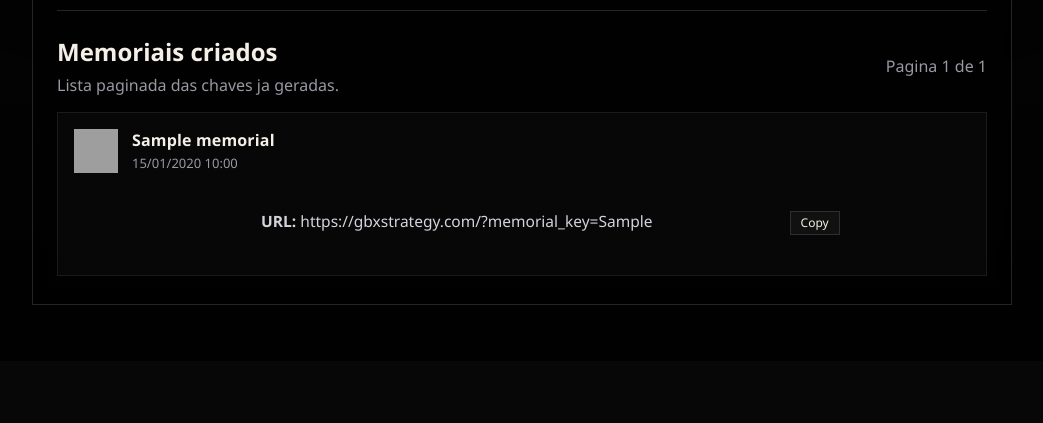
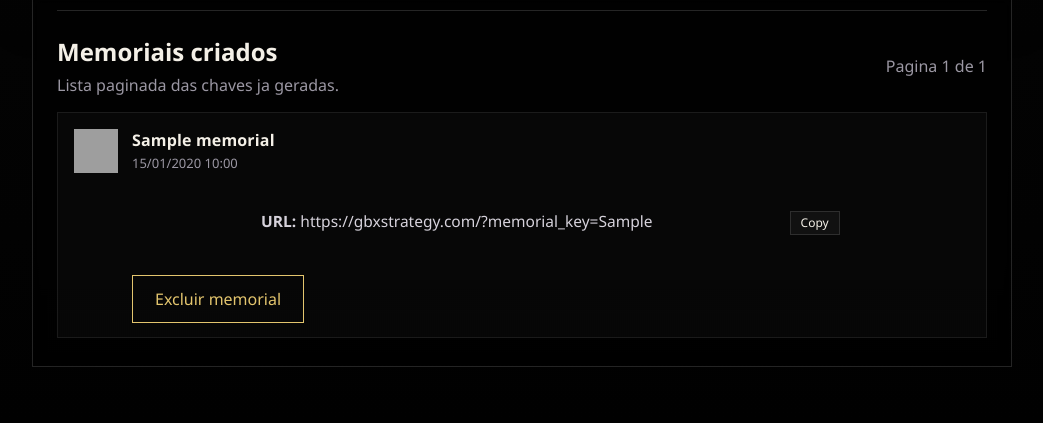
Before and after one commit to michelssalves/wix-feed-php, a PHP site: page /gerar-memorial.php in a window 1280 px wide. Shown: the part 530-953 px from the top of the page, without its empty margins (118-1161 px from the left). Before the commit the page ends 835 px from the top, so only its background shows below. Run offline with PHP 8.4, Linux system fonts and the light colour scheme; tables that the repository leaves empty hold one stand-in row (values such as "Sample post"); grey boxes are pictures that could not be loaded.

Commit message:
Excluir Memorial

```diff
--- a/gerar-memorial.php
+++ b/gerar-memorial.php
@@ -34,11 +34,28 @@ try {
 
     $created = null;
     $error = '';
+    $success = '';
 
     if ($_SERVER['REQUEST_METHOD'] === 'POST') {
-        $deceasedName = trim((string) ($_POST['nome_falecido'] ?? ''));
-        $photoPath = $uploadService->uploadImage($_FILES['foto_falecido'] ?? []);
-        $created = $memorialService->create(mb_substr($deceasedName, 0, 160), $photoPath);
+        $action = (string) ($_POST['action'] ?? 'create');
+
+        if ($action === 'delete') {
+            $memorialId = (int) ($_POST['memorial_id'] ?? 0);
+
+            if ($memorialId <= 0) {
+                throw new RuntimeException('Memorial invalido para exclusao.');
+            }
+
+            if (!$memorialService->deleteById($memorialId)) {
+                throw new RuntimeException('Memorial nao encontrado para exclusao.');
+            }
+
+            $success = 'Memorial excluido com sucesso.';
+        } else {
+            $deceasedName = trim((string) ($_POST['nome_falecido'] ?? ''));
+            $photoPath = $uploadService->uploadImage($_FILES['foto_falecido'] ?? []);
+            $created = $memorialService->create(mb_substr($deceasedName, 0, 160), $photoPath);
+        }
     }
 
     $total = $memorialService->count();
@@ -75,6 +92,10 @@ try {
             <div class="flash-message is-error"><?= e($error) ?></div>
         <?php endif; ?>
 
+        <?php if ($success !== ''): ?>
+            <div class="flash-message is-success"><?= e($success) ?></div>
+        <?php endif; ?>
+
         <?php if ($created): ?>
             <div class="flash-message is-success">
                 Key criada com sucesso:
@@ -88,6 +109,7 @@ try {
         <?php endif; ?>
 
         <form method="post" enctype="multipart/form-data">
+            <input type="hidden" name="action" value="create">
             <label class="field">
                 <span>Nome do memorial</span>
                 <input type="text" name="nome_falecido" maxlength="160" placeholder="Opcional">
@@ -137,6 +159,11 @@ try {
                                 <button class="copy-button" type="button" data-copy-text="<?= e(appUrl('?memorial_key=' . $memorial['memorial_key'])) ?>">Copy</button>
                             </p>
                         </div>
+                        <form method="post" class="form-actions" style="justify-content:flex-start;margin-top:14px" onsubmit="return window.confirm('Deseja excluir este memorial? Isso tambem removera as postagens e comentarios vinculados.');">
+                            <input type="hidden" name="action" value="delete">
+                            <input type="hidden" name="memorial_id" value="<?= (int) $memorial['id'] ?>">
+                            <button class="secondary-button" type="submit">Excluir memorial</button>
+                        </form>
                     </div>
                 </article>
             <?php endforeach; ?>
--- a/src/Services/MemorialService.php
+++ b/src/Services/MemorialService.php
@@ -62,6 +62,41 @@ class MemorialService
         return (int) $this->pdo->query('SELECT COUNT(*) FROM memorials')->fetchColumn();
     }
 
+    public function deleteById(int $id): bool
+    {
+        $statement = $this->pdo->prepare(
+            'SELECT memorial_key
+             FROM memorials
+             WHERE id = :id
+             LIMIT 1'
+        );
+        $statement->execute(['id' => $id]);
+        $memorialKey = $statement->fetchColumn();
+
+        if (!$memorialKey) {
+            return false;
+        }
+
+        $this->pdo->beginTransaction();
+
+        try {
+            $deletePosts = $this->pdo->prepare('DELETE FROM posts WHERE memorial_key = :memorial_key');
+            $deletePosts->execute(['memorial_key' => $memorialKey]);
+
+            $deleteMemorial = $this->pdo->prepare('DELETE FROM memorials WHERE id = :id');
+            $deleteMemorial->execute(['id' => $id]);
+
+            $this->pdo->commit();
+            return $deleteMemorial->rowCount() > 0;
+        } catch (\Throwable $throwable) {
+            if ($this->pdo->inTransaction()) {
+                $this->pdo->rollBack();
+            }
+
+            throw $throwable;
+        }
+    }
+
     private function generateKey(): string
     {
         return (string) random_int(100000, 99999999);
```
Also changed, not shown: CHANGELOG.md.
